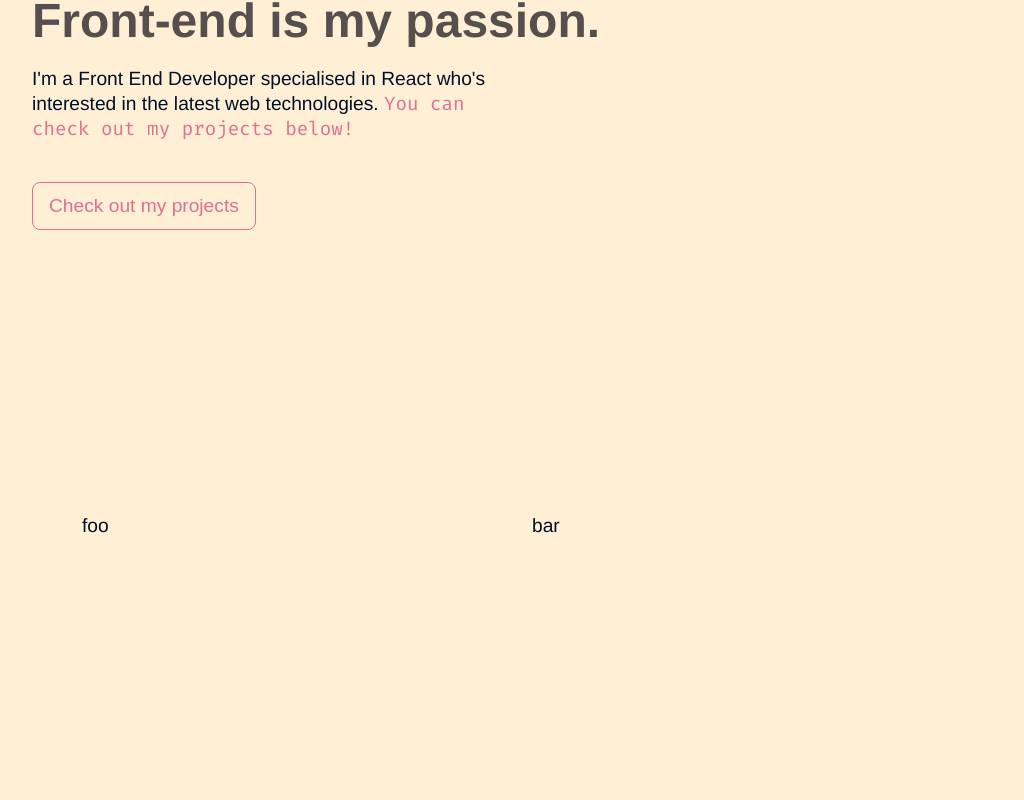
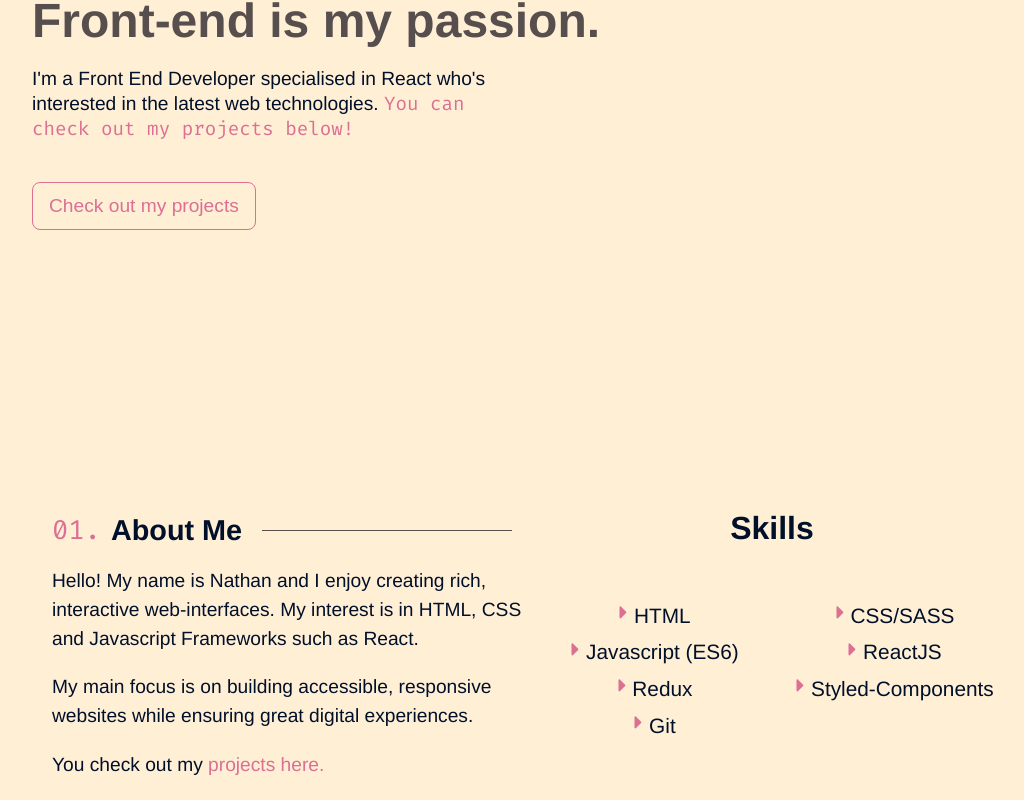
Before and after one commit to Kappaed/portfolio-website, a React (Create React App) app: page / in a window 1280 px wide. Shown: the part 293-1093 px from the top of the page, without its empty margins (108-1132 px from the left). Before the commit the page ends 840 px from the top, so only its background shows below. Built offline with nearby package versions, Linux system fonts and the light colour scheme.

Commit message:
added About Section

```diff
--- a/package.json
+++ b/package.json
@@ -8,6 +8,7 @@
     "@testing-library/user-event": "^12.8.3",
     "react": "^17.0.2",
     "react-dom": "^17.0.2",
+    "react-icons": "^4.3.1",
     "react-scripts": "4.0.3",
     "styled-components": "^5.3.1",
     "web-vitals": "^1.1.2"
--- a/src/components/about/About.js
+++ b/src/components/about/About.js
@@ -1,9 +1,12 @@
 import styled from "styled-components";
 import Container from "../shared/Container";
+import AboutIntroText from "./AboutIntroText";
+import AboutSkills from "./AboutSkills";
 
 const AboutContainer = styled(Container)`
-  padding: 0 50px;
+  padding: 0 20px;
   display: flex;
+  align-items: stretch;
 `;
 
 const AboutColumn = styled.div`
@@ -14,10 +17,20 @@ const About = () => {
   return (
     <AboutContainer>
       <AboutColumn>
-        <p>foo</p>
+        <AboutIntroText />
       </AboutColumn>
-      <AboutColumn>
-        <p>bar</p>
+      <AboutColumn marginLeft>
+        <AboutSkills
+          skills={[
+            "HTML",
+            "CSS/SASS",
+            "Javascript (ES6)",
+            "ReactJS",
+            "Redux",
+            "Styled-Components",
+            "Git",
+          ]}
+        />
       </AboutColumn>
     </AboutContainer>
   );
--- /dev/null
+++ b/src/components/about/AboutIntroText.js
@@ -0,0 +1,36 @@
+import StyledHeading from "../shared/StyledHeading";
+import SecondaryText from "../shared/SecondaryText";
+import SectionHeader from "../shared/SectionHeader";
+import StyledLink from "../shared/StyledLink";
+import styled from "styled-components";
+
+const AboutText = styled.p`
+  line-height: 1.5;
+  margin-bottom: 20px;
+`;
+
+const AboutIntroText = () => {
+  return (
+    <>
+      <SectionHeader>
+        <SecondaryText>01. </SecondaryText>
+        <div style={{ marginRight: "10px" }} />
+        <StyledHeading size="1.8rem">About Me</StyledHeading>
+      </SectionHeader>
+      <AboutText>
+        Hello! My name is Nathan and I enjoy creating rich, interactive
+        web-interfaces. My interest is in HTML, CSS and Javascript Frameworks
+        such as React.
+      </AboutText>
+      <AboutText>
+        My main focus is on building accessible, responsive websites while
+        ensuring great digital experiences.
+      </AboutText>
+      <AboutText>
+        You check out my <StyledLink href="#"> projects here. </StyledLink>
+      </AboutText>
+    </>
+  );
+};
+
+export default AboutIntroText;
--- /dev/null
+++ b/src/components/about/AboutSkill.js
@@ -0,0 +1,29 @@
+import styled from "styled-components";
+import HoverEffect from "../shared/HoverEffect";
+import { FaCaretRight } from "react-icons/fa";
+import SecondaryText from "../shared/SecondaryText";
+
+const Wrapper = styled.div`
+  display: inline-block;
+  width: 50%;
+  text-align: center;
+  font-size: 1.3rem;
+  margin: 5px 0;
+`;
+
+const HoverWrapper = styled.span`
+  position: relative;
+  ${HoverEffect};
+`;
+const AboutSkill = (props) => {
+  return (
+    <Wrapper>
+      <SecondaryText as="span">
+        <FaCaretRight />
+      </SecondaryText>
+      <HoverWrapper>{props.children}</HoverWrapper>
+    </Wrapper>
+  );
+};
+
+export default AboutSkill;
--- /dev/null
+++ b/src/components/about/AboutSkills.js
@@ -0,0 +1,31 @@
+import styled from "styled-components";
+import AboutSkill from "./AboutSkill";
+import StyledHeading from "../shared/StyledHeading";
+
+const Wrapper = styled.div`
+  width: 100%;
+  height: 80%;
+  display: flex;
+  flex-direction: column;
+  justify-content: center;
+`;
+
+const ActionHeading = styled(StyledHeading)`
+  text-align: center;
+`;
+const AboutSkills = (props) => {
+  return (
+    <>
+      <ActionHeading>Skills</ActionHeading>
+      <Wrapper>
+        <div>
+          {props.skills.map((skill) => (
+            <AboutSkill>{skill}</AboutSkill>
+          ))}
+        </div>
+      </Wrapper>
+    </>
+  );
+};
+
+export default AboutSkills;
--- /dev/null
+++ b/src/components/shared/HoverEffect.js
@@ -0,0 +1,21 @@
+import { css } from "styled-components";
+
+const HoverEffect = css`
+  &:after {
+    transition: width 0.3s ease-in;
+    content: "";
+    top: 100%;
+    left: 0;
+    position: absolute;
+    height: 1px;
+    width: 0px;
+    background: var(--secondary-font-color);
+    display: block;
+    margin-top: 5px;
+  }
+  &:hover:after {
+    width: 100%;
+  }
+`;
+
+export default HoverEffect;
--- /dev/null
+++ b/src/components/shared/SectionHeader.js
@@ -0,0 +1,28 @@
+import styled from "styled-components";
+const Divider = styled.div`
+  /* width: 60%; */
+  height: 1px;
+  display: block;
+  width: 250px;
+  max-width: 100%;
+  margin: 0 auto;
+  /* margin-left: 20px; */
+  background: var(--tertiary-font-color);
+`;
+
+const Wrapper = styled.div`
+  display: flex;
+  align-items: center;
+  width: 100%;
+  font-size: 1.7rem;
+`;
+const SectionHeader = (props) => {
+  return (
+    <Wrapper>
+      {props.children}
+      <Divider />
+    </Wrapper>
+  );
+};
+
+export default SectionHeader;
--- /dev/null
+++ b/src/components/shared/StyledLink.js
@@ -0,0 +1,14 @@
+import styled from "styled-components";
+import HoverEffect from "./HoverEffect";
+
+const StyledLink = styled.a`
+  color: ${(props) =>
+    props.color ? props.color : "var(--secondary-font-color)"};
+  font-size: ${(props) => (props.size ? props.size : "inherit")};
+  cursor: pointer;
+  position: relative;
+
+  ${HoverEffect};
+`;
+
+export default StyledLink;
```
Also changed, not shown: 1 other file (tests, documents, lock files or other folders).
